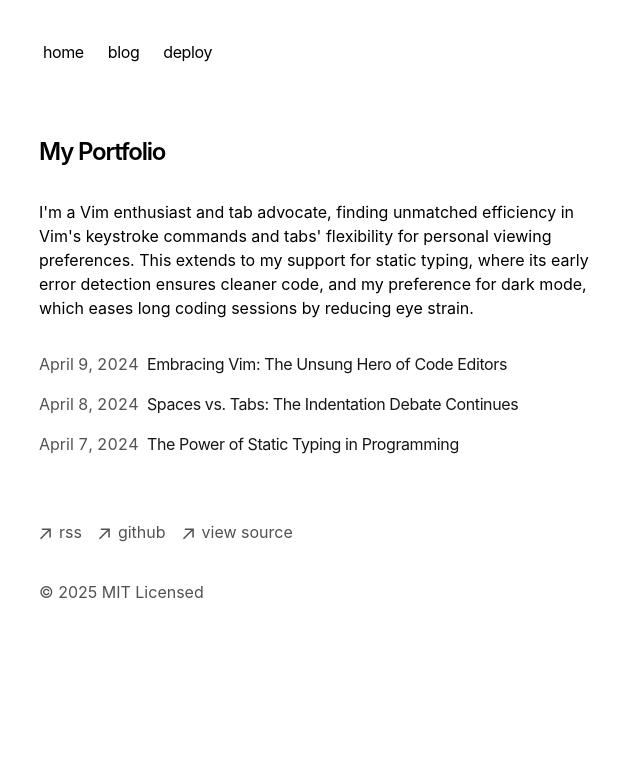
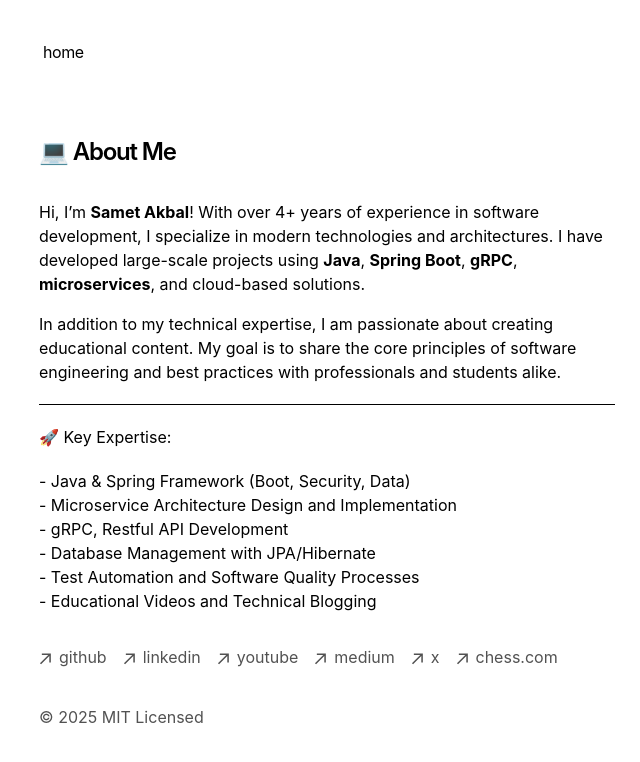
Before and after one commit to sametakbal/win98-portfolio, a Next.js app: page / in a window 1280 px wide. Shown: the top 762 px of the page, without its empty margins (313-953 px from the left). Built offline with nearby package versions, Linux system fonts and the light colour scheme.

Commit message:
about me added

```diff
--- a/app/blog/[slug]/page.tsx
+++ b/app/blog/[slug]/page.tsx
@@ -14,7 +14,7 @@ export async function generateStaticParams() {
 export function generateMetadata({ params }) {
   let post = getBlogPosts().find((post) => post.slug === params.slug)
   if (!post) {
-    return
+    return {} as any;
   }
 
   let {
@@ -23,9 +23,7 @@ export function generateMetadata({ params }) {
     summary: description,
     image,
   } = post.metadata
-  let ogImage = image
-    ? image
-    : `${baseUrl}/og?title=${encodeURIComponent(title)}`
+  let ogImage = image ?? `${baseUrl}/og?title=${encodeURIComponent(title)}`
 
   return {
     title,
--- a/app/components/footer.tsx
+++ b/app/components/footer.tsx
@@ -16,42 +16,30 @@ function ArrowIcon() {
 }
 
 export default function Footer() {
+  const items: Array<FooterItems> = [
+    { id: 1, label: 'github', url: 'https://github.com/sametakbal' },
+    { id: 2, label: 'linkedin', url: 'https://www.linkedin.com/in/sametakbal' },
+    { id: 3, label: 'youtube', url: 'https://www.youtube.com/@SametAkbal' },
+    { id: 4, label: 'medium', url: 'https://sametakbal.medium.com' },
+    { id: 5, label: 'x', url: 'https://x.com/akbaldev' },
+    { id: 6, label: 'chess.com', url: 'https://www.chess.com/member/sametakbal' },
+  ];
   return (
     <footer className="mb-16">
       <ul className="font-sm mt-8 flex flex-col space-x-0 space-y-2 text-neutral-600 md:flex-row md:space-x-4 md:space-y-0 dark:text-neutral-300">
-        <li>
+        {items.map(item => (
+          <li key={item.id}>
             <a
               className="flex items-center transition-all hover:text-neutral-800 dark:hover:text-neutral-100"
               rel="noopener noreferrer"
               target="_blank"
-            href="/rss"
+              href={item.url}
             >
               <ArrowIcon />
-            <p className="ml-2 h-7">rss</p>
+              <p className="ml-2 h-7">{item.label}</p>
             </a>
           </li>
-        <li>
-          <a
-            className="flex items-center transition-all hover:text-neutral-800 dark:hover:text-neutral-100"
-            rel="noopener noreferrer"
-            target="_blank"
-            href="https://github.com/vercel/next.js"
-          >
-            <ArrowIcon />
-            <p className="ml-2 h-7">github</p>
-          </a>
-        </li>
-        <li>
-          <a
-            className="flex items-center transition-all hover:text-neutral-800 dark:hover:text-neutral-100"
-            rel="noopener noreferrer"
-            target="_blank"
-            href="https://vercel.com/templates/next.js/portfolio-starter-kit"
-          >
-            <ArrowIcon />
-            <p className="ml-2 h-7">view source</p>
-          </a>
-        </li>
+        ))}
       </ul>
       <p className="mt-8 text-neutral-600 dark:text-neutral-300">
         © {new Date().getFullYear()} MIT Licensed
@@ -59,3 +47,9 @@ export default function Footer() {
     </footer>
   )
 }
+
+class FooterItems {
+  id: number;
+  label: string;
+  url: string;
+}
--- a/app/components/nav.tsx
+++ b/app/components/nav.tsx
@@ -4,12 +4,9 @@ const navItems = {
   '/': {
     name: 'home',
   },
-  '/blog': {
-    name: 'blog',
-  },
-  'https://vercel.com/templates/next.js/portfolio-starter-kit': {
-    name: 'deploy',
-  },
+  // '/blog': {
+  //   name: 'blog',
+  // }
 }
 
 export function Navbar() {
--- a/app/layout.tsx
+++ b/app/layout.tsx
@@ -11,8 +11,8 @@ import { baseUrl } from './sitemap'
 export const metadata: Metadata = {
   metadataBase: new URL(baseUrl),
   title: {
-    default: 'Next.js Portfolio Starter',
-    template: '%s | Next.js Portfolio Starter',
+    default: 'Samet Akbal | Portfolio',
+    template: '%s | Samet Akbal Personal Website',
   },
   description: 'This is my portfolio.',
   openGraph: {
@@ -36,13 +36,13 @@ export const metadata: Metadata = {
   },
 }
 
-const cx = (...classes) => classes.filter(Boolean).join(' ')
+const cx = (...classes: string[]) => classes.filter(Boolean).join(' ')
 
 export default function RootLayout({
   children,
-}: {
+}: Readonly<{
   children: React.ReactNode
-}) {
+}>) {
   return (
     <html
       lang="en"
--- a/app/page.tsx
+++ b/app/page.tsx
@@ -1,21 +1,38 @@
-import { BlogPosts } from 'app/components/posts'
+export default function Page() {
 
-export default function Page() {
+    const expertises = [
+        'Java & Spring Framework (Boot, Security, Data)',
+        'Microservice Architecture Design and Implementation',
+        'gRPC, Restful API Development',
+        'Database Management with JPA/Hibernate',
+        'Test Automation and Software Quality Processes',
+        'Educational Videos and Technical Blogging',
+    ];
+
     return (
         <section>
             <h1 className="mb-8 text-2xl font-semibold tracking-tighter">
-        My Portfolio
+                💻 {'\t '}About Me
             </h1>
-      <p className="mb-4">
-        {`I'm a Vim enthusiast and tab advocate, finding unmatched efficiency in
-        Vim's keystroke commands and tabs' flexibility for personal viewing
-        preferences. This extends to my support for static typing, where its
-        early error detection ensures cleaner code, and my preference for dark
-        mode, which eases long coding sessions by reducing eye strain.`}
-      </p>
-      <div className="my-8">
-        <BlogPosts />
-      </div>
+            <p className="mb-4">Hi, I’m <strong>Samet Akbal</strong>! With over 4+ years of experience in software
+                development, I
+                specialize in modern technologies and architectures. I have developed large-scale projects
+                using <strong>Java</strong>, <strong>Spring
+                    Boot</strong>, <strong>gRPC</strong>, <strong>microservices</strong>, and cloud-based solutions.</p>
+            <p>In addition to my technical expertise, I am passionate about creating educational content. My goal is to
+                share the core principles of software engineering and best practices with professionals and students
+                alike.</p>
+            <hr className="mt-5 mb-5"/>
+
+            <h2 className="mb-5">🚀 Key Expertise:</h2>
+
+            <ul>
+                {
+                    expertises.map((expertise, index) => (
+                        <li key={index + 1}>- {expertise}</li>
+                    ))
+                }
+            </ul>
         </section>
     )
 }
```
Lines whose indentation alone changed are shown as unchanged.
